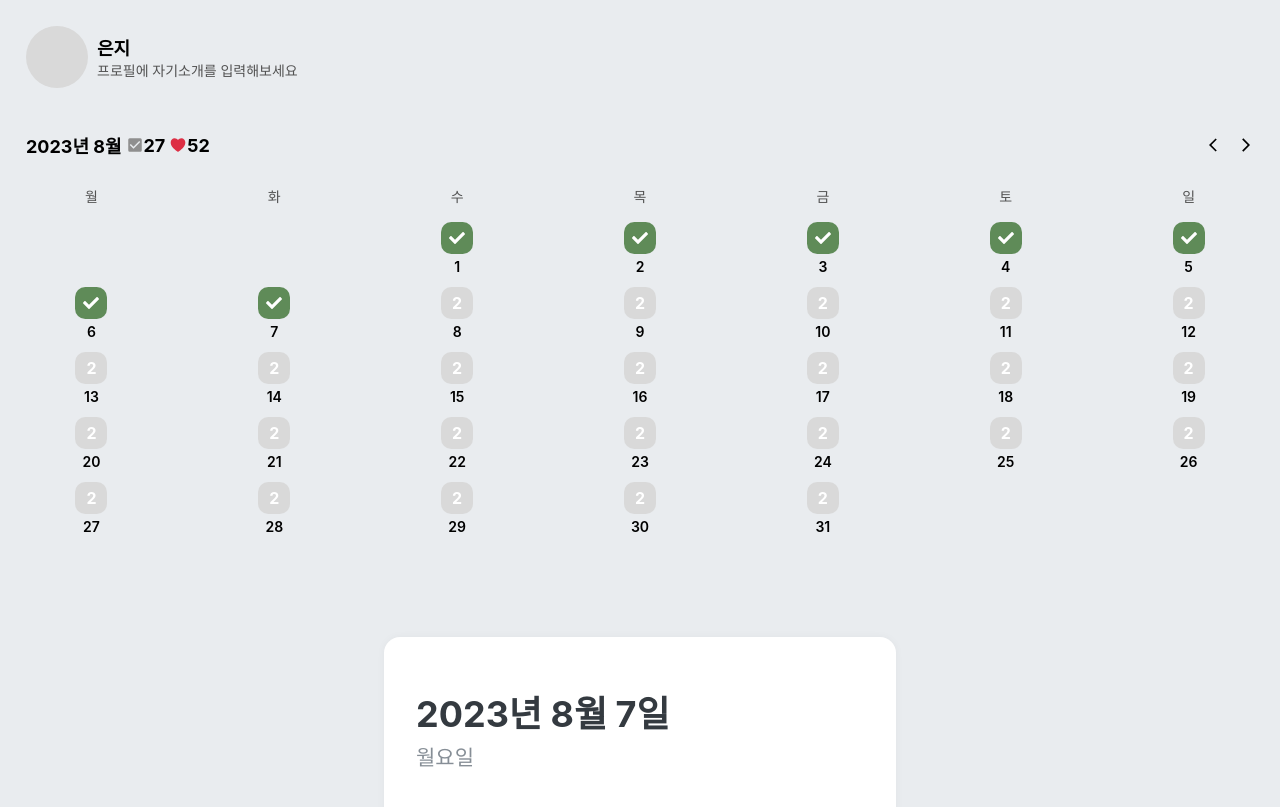
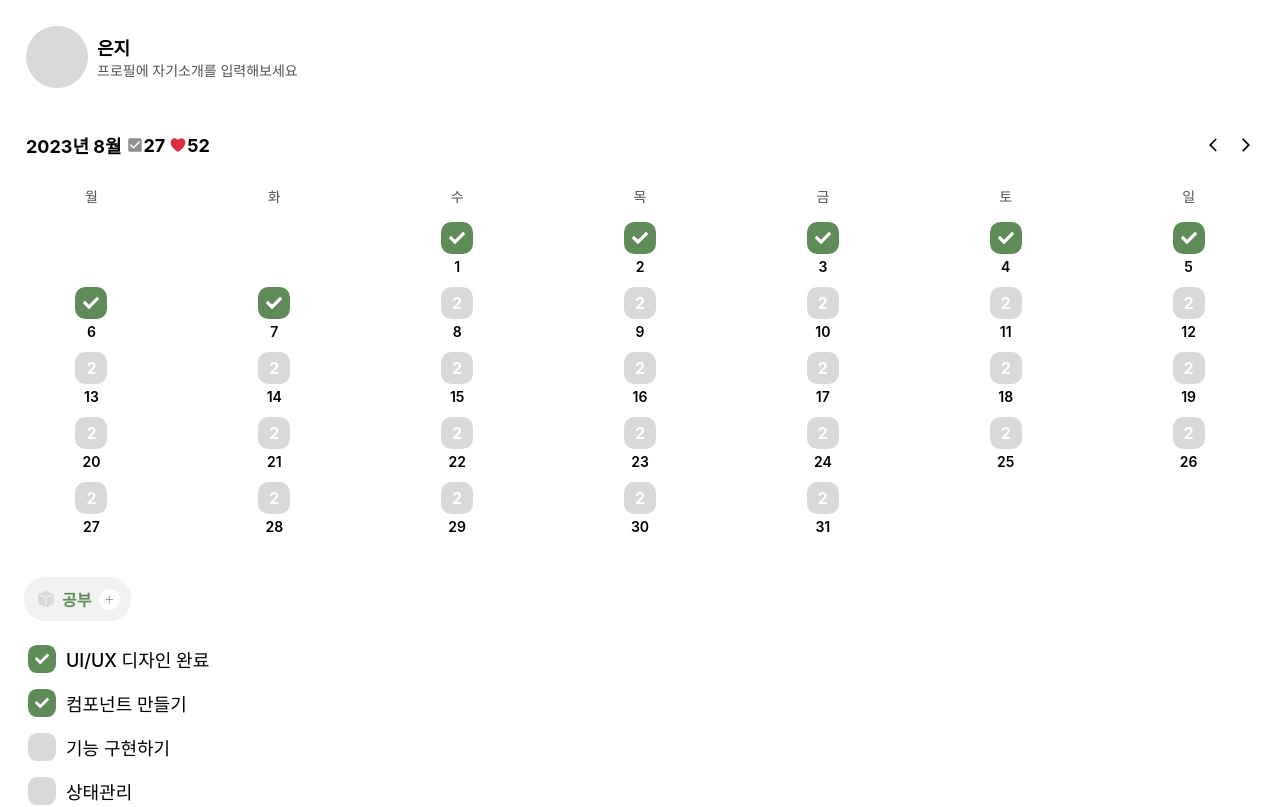
Before and after one commit to eunjios/todo-list, a React (Create React App) app: page / in a window 1280 px wide. Shown: the top 807 px of the page. Built offline with nearby package versions, Linux system fonts and the light colour scheme.

Commit message:
design: delete global style

```diff
--- a/src/App.js
+++ b/src/App.js
@@ -1,5 +1,5 @@
 import React from "react";
-import { createGlobalStyle } from "styled-components";
+// import { createGlobalStyle } from "styled-components";
 import TodoTemplate from "./components/TodoTemplate";
 import TodoHead from "./components/TodoHead";
 import TodoList from "./components/TodoList";
@@ -7,20 +7,22 @@ import TodoCreate from "./components/TodoCreate";
 import { TodoProvider } from "./TodoContext";
 import TodoProfile from "./components/TodoProfile";
 import TodoCalendar from "./components/TodoCalendar";
+import TodoListCustom from "./components/TodoListCustom";
 
-const GlobalStyle = createGlobalStyle`
-  body {
-    background: #e9ecef;
-  }
-`;
+// const GlobalStyle = createGlobalStyle`
+//   body {
+//     background: #e9ecef;
+//   }
+// `;
 
 function App() {
   return (
     <>
       <TodoProfile />
       <TodoCalendar />
+      <TodoListCustom />
       <TodoProvider>
-        <GlobalStyle />
+        {/* <GlobalStyle /> */}
         <TodoTemplate>
           <TodoHead />
           <TodoList />
```
